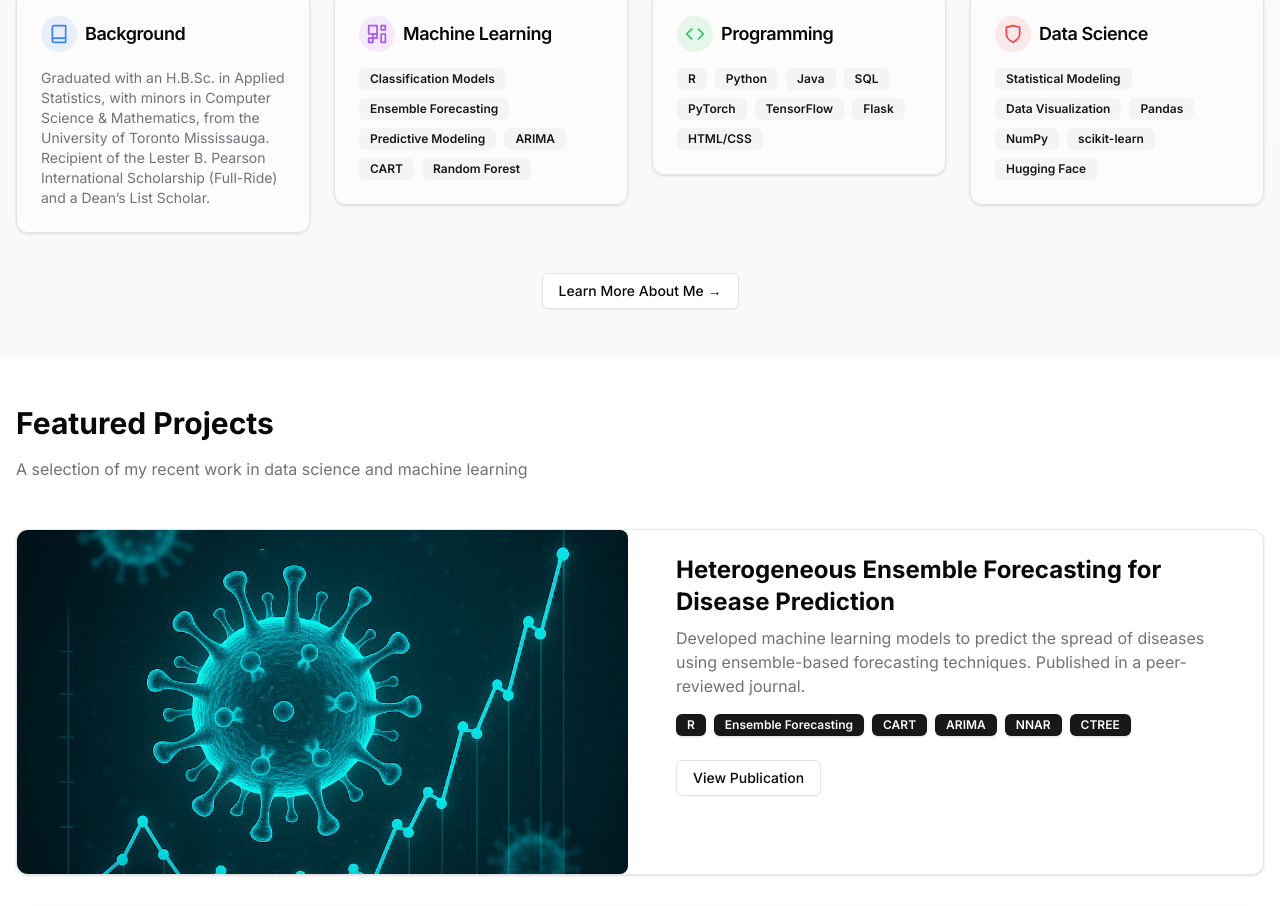
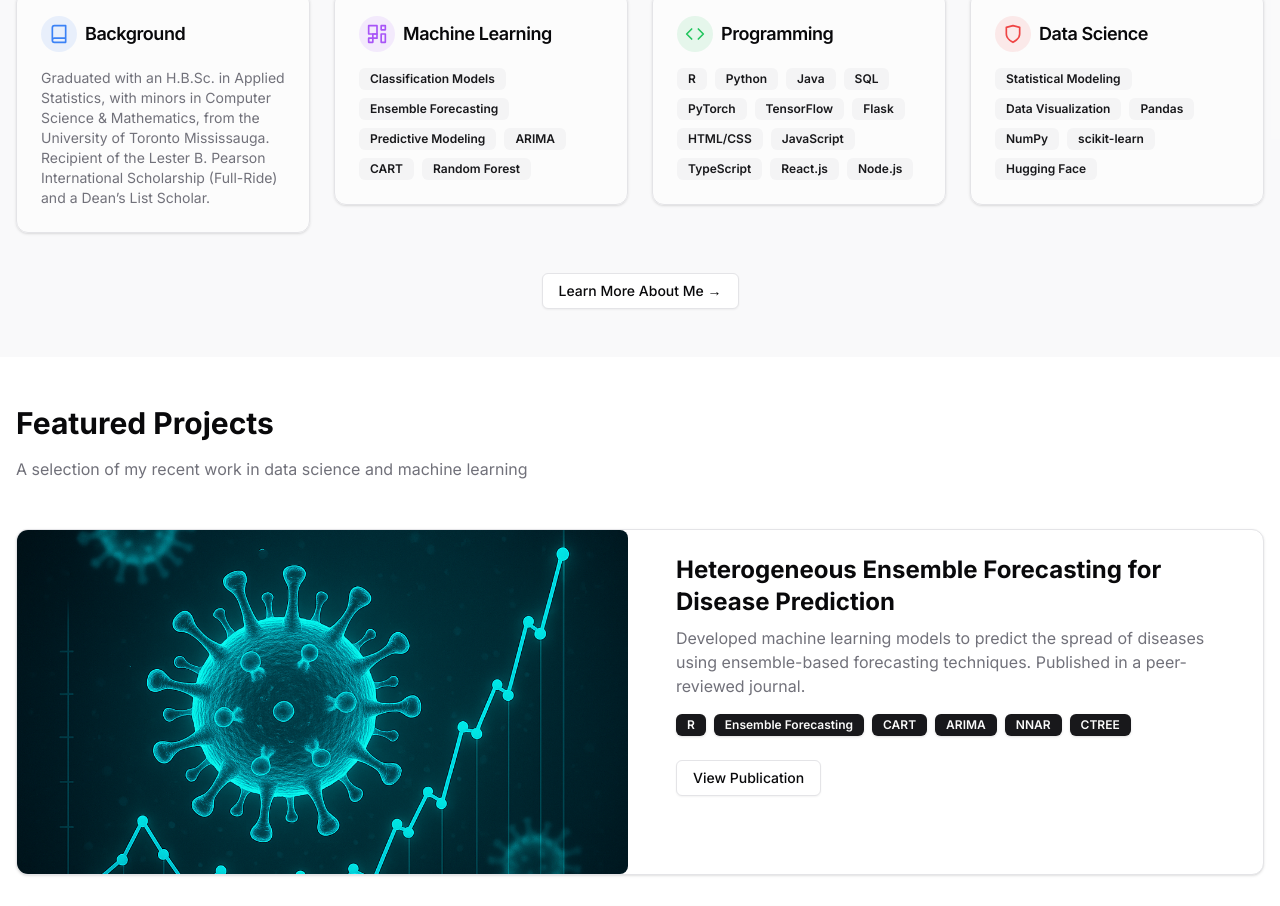
Before and after one commit to jaidityadev/Personal-Portfolio, a Next.js app: page / in a window 1280 px wide. Shown: the part 878-1784 px from the top of the page. Built offline with nearby package versions, Linux system fonts and the light colour scheme.

Commit message:
Update project technology stacks

```diff
--- a/src/app/page.tsx
+++ b/src/app/page.tsx
@@ -187,6 +187,10 @@ export default function HomePage() {
                         <Badge variant="secondary">TensorFlow</Badge>
                         <Badge variant="secondary">Flask</Badge>
                         <Badge variant="secondary">HTML/CSS</Badge>
+                        <Badge variant="secondary">JavaScript</Badge>
+                        <Badge variant="secondary">TypeScript</Badge>
+                        <Badge variant="secondary">React.js</Badge>
+                        <Badge variant="secondary">Node.js</Badge>
                       </div>
                     </CardContent>
                   </Card>
```
